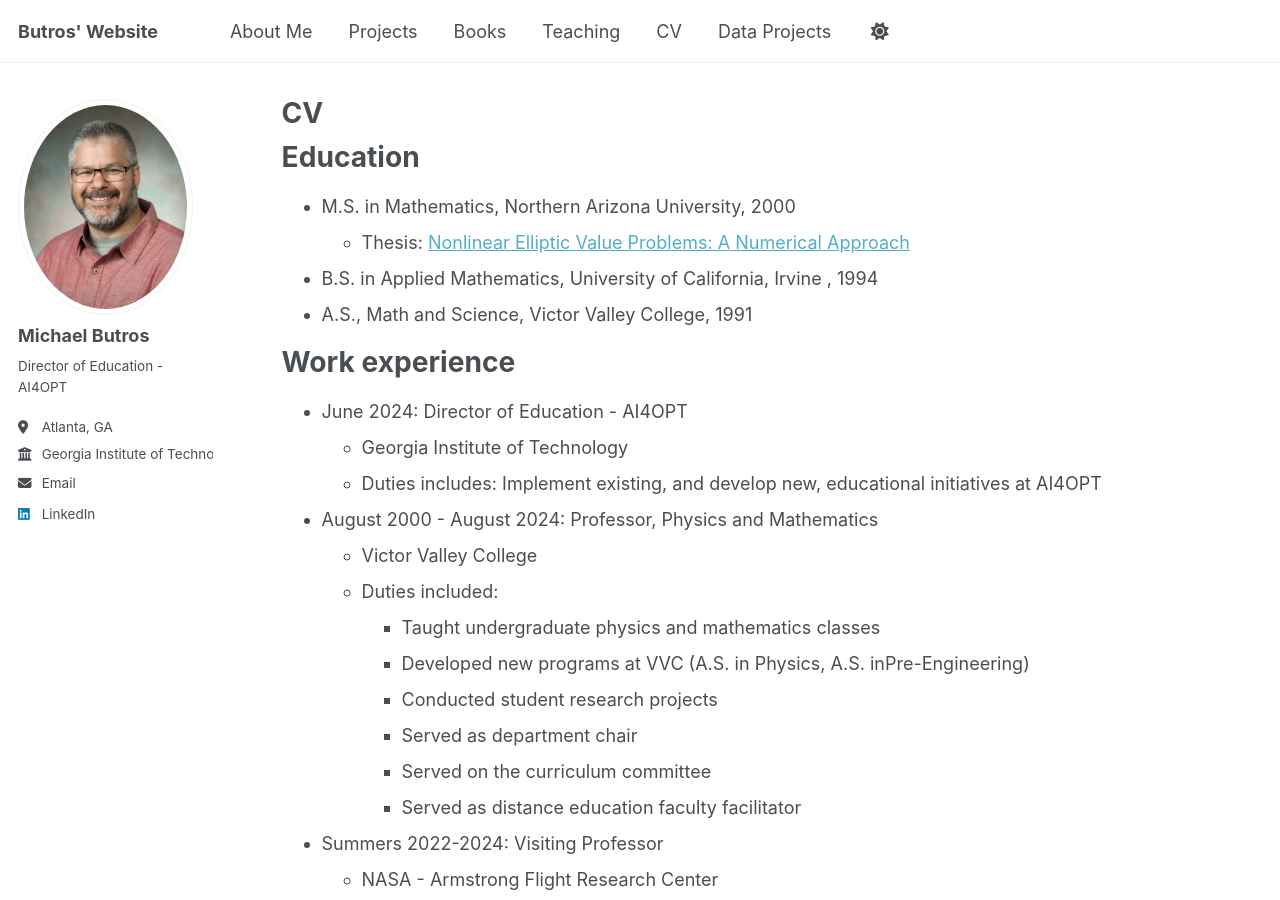
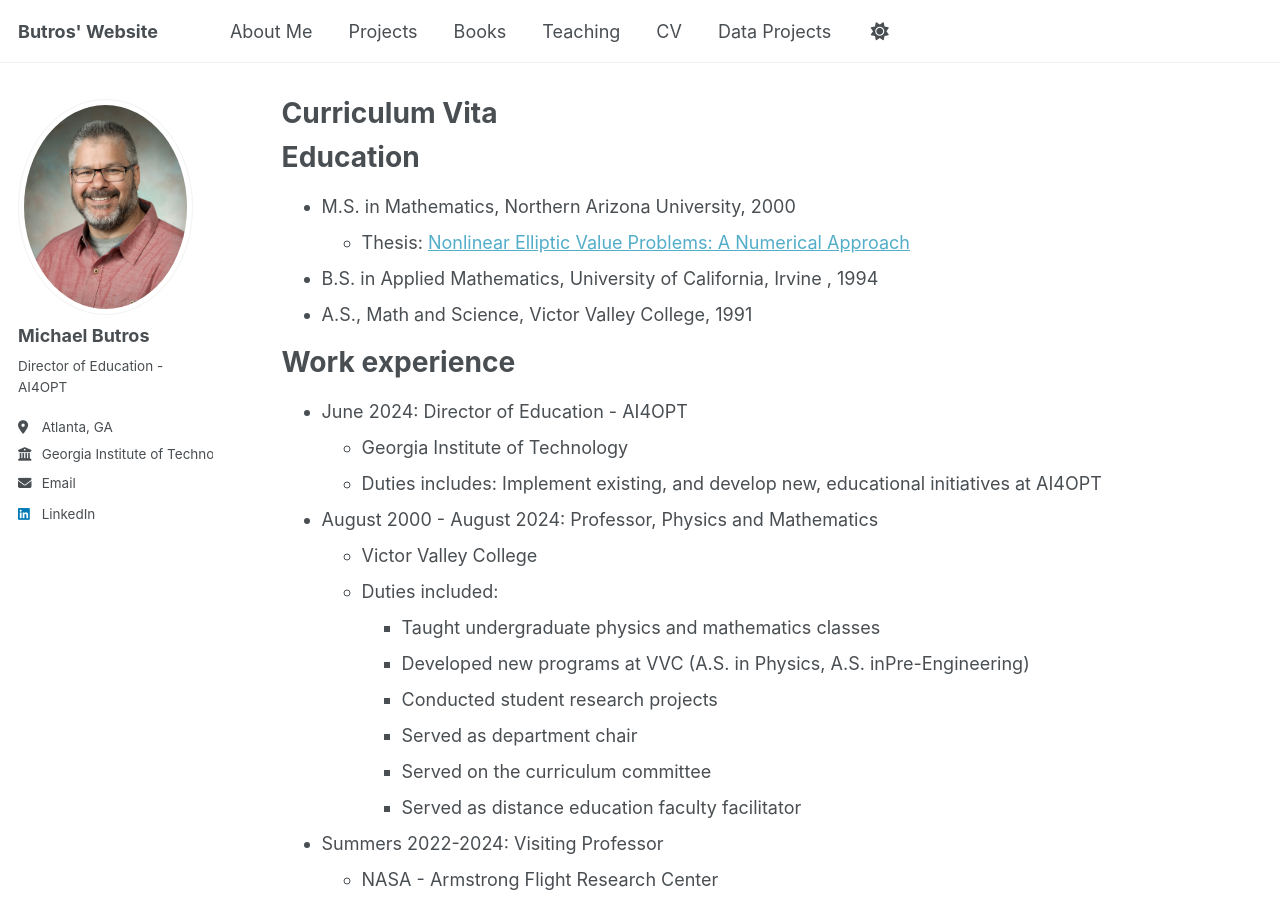
Before and after one commit to MButros/MButros.github.io, a Jekyll site: the page built from _pages/cv.md, in a window 1280 px wide and 900 px high. Built offline with Jekyll 4.4.1, drawn with Linux system fonts in a browser that asks for light colours.

Commit message:
Update cv.md

```diff
--- a/_pages/cv.md
+++ b/_pages/cv.md
@@ -1,6 +1,6 @@
 ---
 layout: archive
-title: "CV"
+title: "Curriculum Vita"
 permalink: /cv/
 author_profile: true
 redirect_from:
```
